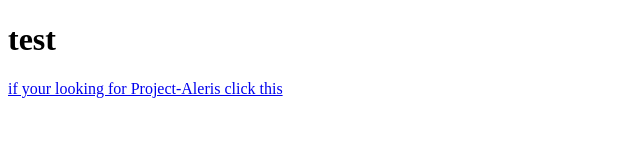
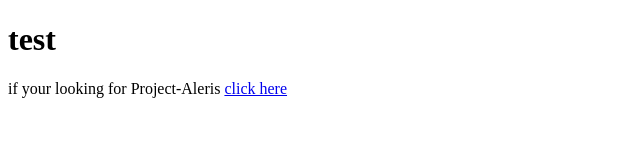
Before and after one commit to Project-Aleris/VinzyTest.github.io, a plain HTML site: page index.html in a window 1280 px wide. Shown: the whole page, without its empty margins (0-640 px from the left). Drawn offline with Linux system fonts and the light colour scheme.

Commit message:
Update index.html

```diff
--- a/index.html
+++ b/index.html
@@ -6,7 +6,7 @@
 <body>
 
 <h1>test</h1>
-  <a class="Button" href="https://discord.gg/jWxR28b7gG">if your looking for Project-Aleris click this</a>
+  <p>if your looking for Project-Aleris <a class="Button" href="https://discord.gg/jWxR28b7gG">click here</a>
 
 </body>
 </html>
```
